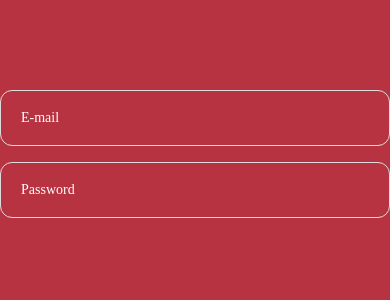
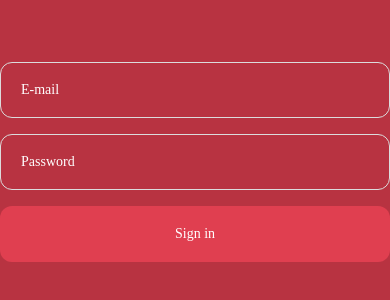
Before and after one commit to IsaqueIgor/DalePizza, a React Native app: screen / in a window 390 px wide. Shown: the part 260-560 px from the top of the page. Built offline with nearby package versions, Linux system fonts and the light colour scheme.

Commit message:
feat: add Button Component

```diff
--- a/babel.config.js
+++ b/babel.config.js
@@ -7,9 +7,9 @@ module.exports = {
         root: ['./src/'],
         extensions: ['.ts', '.tsx', '.js', '.json'],
         alias: {
-          '@components': './src/components',
-          '@screens': './src/screens',
-          '@assets': './src/assets',
+          'components': './src/components',
+          'screens': './src/screens',
+          'assets': './src/assets',
         },
       },
     ],
--- a/package.json
+++ b/package.json
@@ -17,6 +17,7 @@
     "@react-native-firebase/storage": "^14.3.0",
     "react": "17.0.2",
     "react-native": "0.67.2",
+    "react-native-gesture-handler": "^2.2.0",
     "react-native-linear-gradient": "^2.5.6",
     "styled-components": "^5.3.3"
   },
--- /dev/null
+++ b/src/components/button/index.tsx
@@ -0,0 +1,24 @@
+import React from 'react';
+import { RectButtonProps } from 'react-native-gesture-handler';
+import { Container, Load, Title, TypeProps } from './styles';
+
+type Props = RectButtonProps & {
+  title: string;
+  isLoading?: boolean;
+  type?: TypeProps;
+};
+
+const Button = ({
+  type = 'primary',
+  title,
+  isLoading = false,
+  ...rest
+}: Props) => {
+  return (
+    <Container enabled={!isLoading} type={type} {...rest}>
+      {isLoading ? <Load /> : <Title>{title}</Title>}
+    </Container>
+  );
+};
+
+export default Button;
--- /dev/null
+++ b/src/components/button/styles.ts
@@ -0,0 +1,31 @@
+import styled, { css } from 'styled-components/native'
+import { TextInput } from 'react-native'
+import { RectButton } from 'react-native-gesture-handler'
+
+export type TypeProps = 'primary' | 'secondary'
+
+type ContainerProps = {
+  type: TypeProps
+}
+
+export const Container = styled(RectButton)<ContainerProps>`
+  flex: 1;
+  max-height: 56px;
+  min-height: 56px;
+  border-radius: 12px;
+  justify-content: center;
+  align-items: center;
+
+  background-color: ${({ theme , type}) => type === 'primary' ? theme.COLORS.PRIMARY_900 : theme.COLORS.PRIMARY_800};
+`
+export const Title = styled.Text`
+  font-size: 14px;
+
+  ${({ theme }) => css`
+    color: ${theme.COLORS.TITLE};
+    font-family: ${theme.FONTS.TEXT};
+  `}
+`
+export const Load = styled.ActivityIndicator.attrs(({theme}) => ({
+  color: theme.COLORS.TITLE
+}))``;
--- a/src/screens/Signin/index.tsx
+++ b/src/screens/Signin/index.tsx
@@ -1,5 +1,6 @@
 import React from 'react';
-import Input from '../../components/input';
+import Button from 'src/components/button';
+import Input from 'src/components/input';
 import { GradientBackground } from './styles';
 
 const Signin = () => {
@@ -13,6 +14,8 @@ const Signin = () => {
       />
 
       <Input placeholder="Password" type="secondary" secureTextEntry />
+
+      <Button title="Sign in" type="secondary" />
     </GradientBackground>
   );
 };
```
Also changed, not shown: 1 other file (tests, documents, lock files or other folders).
